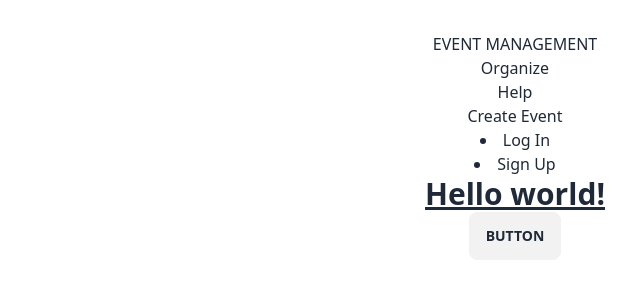
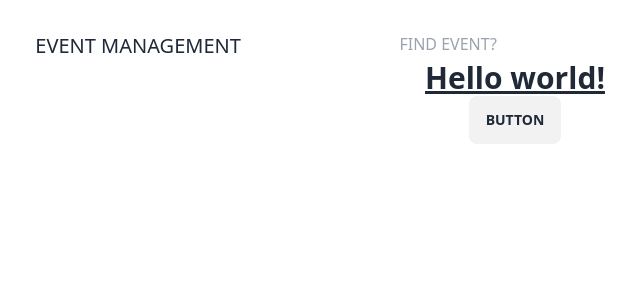
Before and after one commit to Kelompok1Harisenin/event-management-fe, a React (Vite) app: page / in a window 1280 px wide. Shown: the top 300 px of the page, without its empty margins (125-765 px from the left). Built offline with nearby package versions, Linux system fonts and the light colour scheme.

Commit message:
cobain header

```diff
--- a/src/components/layouts/Header.jsx
+++ b/src/components/layouts/Header.jsx
@@ -1,25 +1,25 @@
 import { useState } from "react";
+
+
 function Header(props) {
   return (
     <>
-      <header>
-        <div className="header-logo">
-          EVENT MANAGEMENT
-        </div>
-        <div className="header-list">
-          <ul>
-            <li>Organize</li>
-            <li>Help</li>
-            <li><button>Create Event</button></li>
-          </ul>
-        </div>
-        <div className="header-acc">
-            <li><button>Log In</button></li>
-            <li><button>Sign Up</button></li>
+      <header className="">
+        <div className="w-11/12 mx-auto grid grid-cols-3 gap-4">
+          <div className=" text-xl" id="header-logo">
+            EVENT MANAGEMENT
+          </div>
+          <div className="" id="search-bar">
+            <input type="text" placeholder="FIND EVENT?"/>
+          </div>
+          <div className="" id="sign">
+            <button></button>
+          </div>
         </div>
       </header>
     </>
   )
 }
 
+
 export default Header;
```
